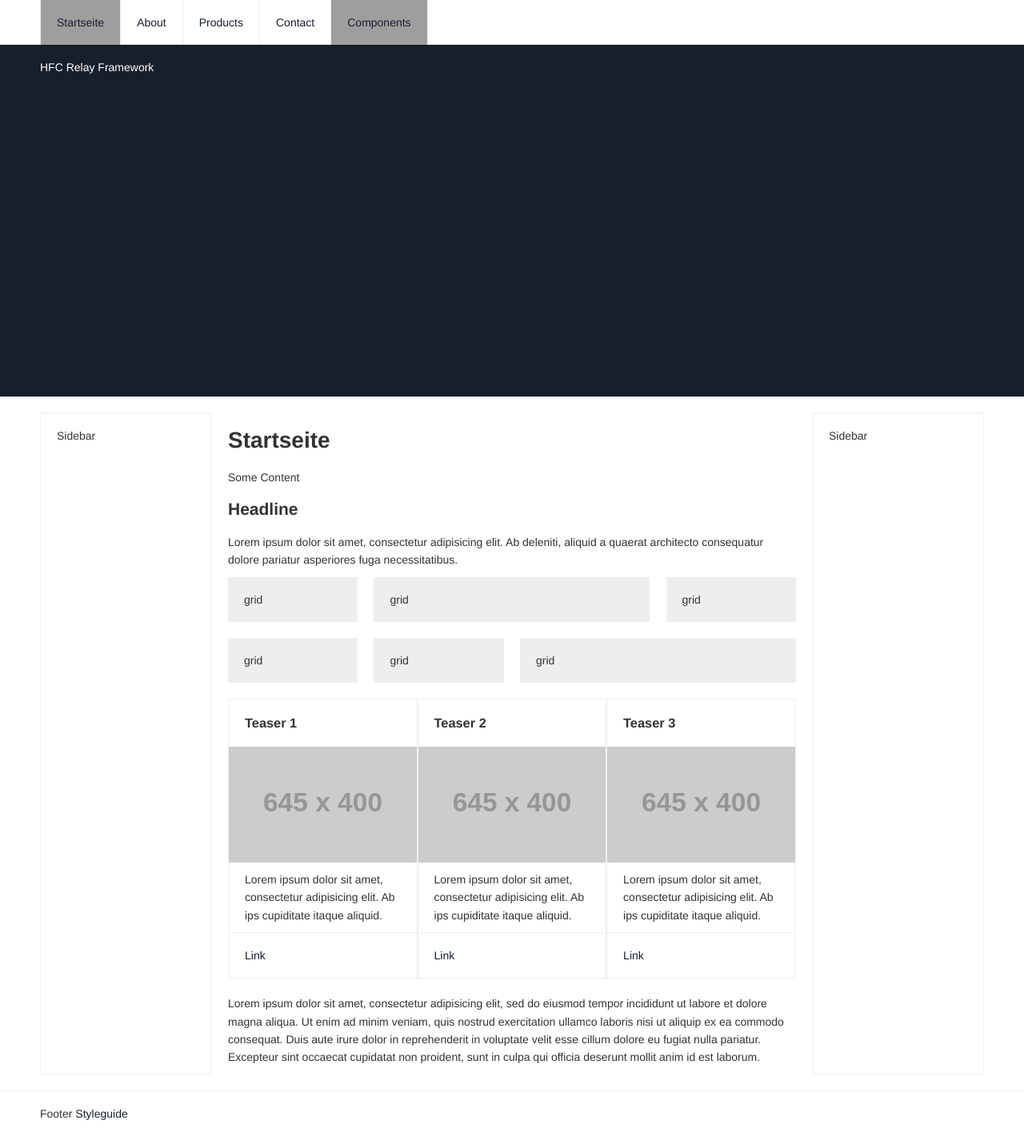
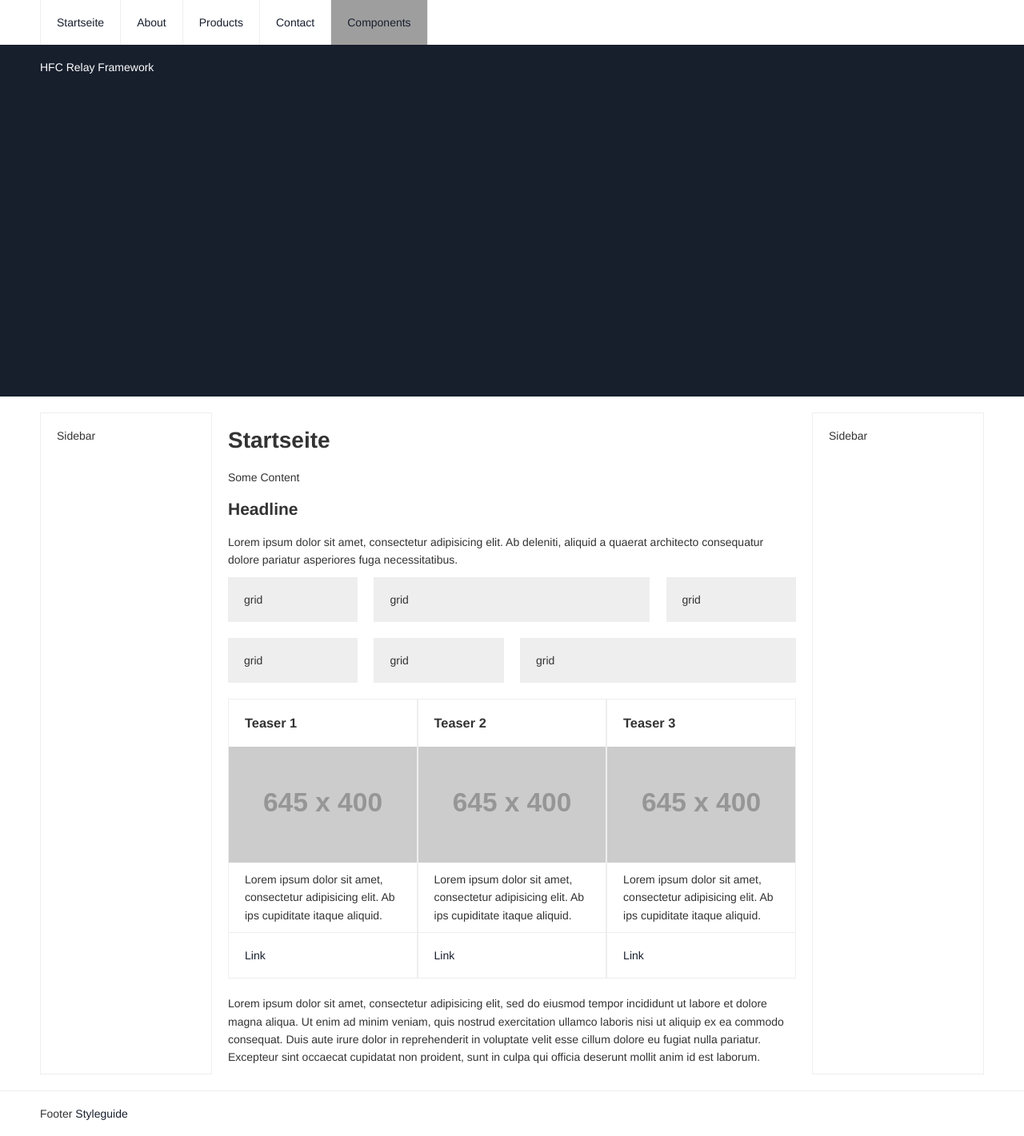
Before and after one commit to NilsDannemann/j_hfc_relay, a Jekyll site: the page built from index.html, in a window 1280 px wide. Shown: the whole page at 80% size. Built offline with Jekyll 4.4.1, drawn with Linux system fonts in a browser that asks for light colours; grey boxes are pictures that could not be loaded.

Commit message:
[update] navigation

```diff
--- a/_includes/components_base/nav/_nav.scss
+++ b/_includes/components_base/nav/_nav.scss
@@ -2,25 +2,8 @@
 	background: #fff;
 
 	// General: State
-	.is-active {background-color: #f6f6f6;}
+	.is-active {}
 	.is-hovered {background-color: #f6f6f6;}
-
-	// General: Icon
-	&__icon {
-		border-right: $border;
-		padding: $whitespace;
-		background-image: url('../_includes/components_base/nav/navicon.svg');
-		background-repeat: no-repeat;
-		background-position: 50% 85%;
-
-		svg {
-			width: 26px;
-			height: 26px;
-			float: left;
-			fill: $color-brand;
-			margin: -5px 20px -10px 0;
-		}
-	}
 
 	// General: Elements
 	&__inner {
@@ -128,6 +111,23 @@
 		.is-active {}
 		.is-hovered {background-color: transparent;}
 
+		// General: NavIcon
+		&__icon {
+			border-right: $border;
+			padding: $whitespace;
+			background-image: url('../_includes/components_base/nav/navicon.svg');
+			background-repeat: no-repeat;
+			background-position: 50% 85%;
+
+			svg {
+				width: 26px;
+				height: 26px;
+				float: left;
+				fill: $color-brand;
+				margin: -5px 20px -10px 0;
+			}
+		}
+
 		// General: Elements
 		&__item {
 			float: none;
--- a/_includes/components_base/nav/nav.html
+++ b/_includes/components_base/nav/nav.html
@@ -40,24 +40,6 @@
 		{% if include.context == "/" %}
 			<li class="nav__item">
 				<a class="nav__link {% if page.url == "/" %}is-active{% endif %}" href="{{ site.baseurl }}/">Startseite</a>
-				<ul class="nav__subnav">
-					<li class="nav__item">
-						<a class="nav__link" href="#">Link</a>
-						<ul class="nav__subnav">
-							<li class="nav__item">
-								<a class="nav__link" href="#">Link</a>
-								<ul class="nav__subnav">
-									<li class="nav__item">
-										<a class="nav__link" href="#">Link</a>
-									</li>
-								</ul>
-							</li>
-						</ul>
-					</li>
-					<li class="nav__item">
-						<a class="nav__link" href="#">Link</a>
-					</li>
-				</ul>
 			</li>
 		{% endif %}
 
```
Also changed, not shown: _includes/components_base/nav/navicon.svg, _includes/components_base/nav/navicon_less.svg, _includes/components_base/nav/navicon_more.svg.
